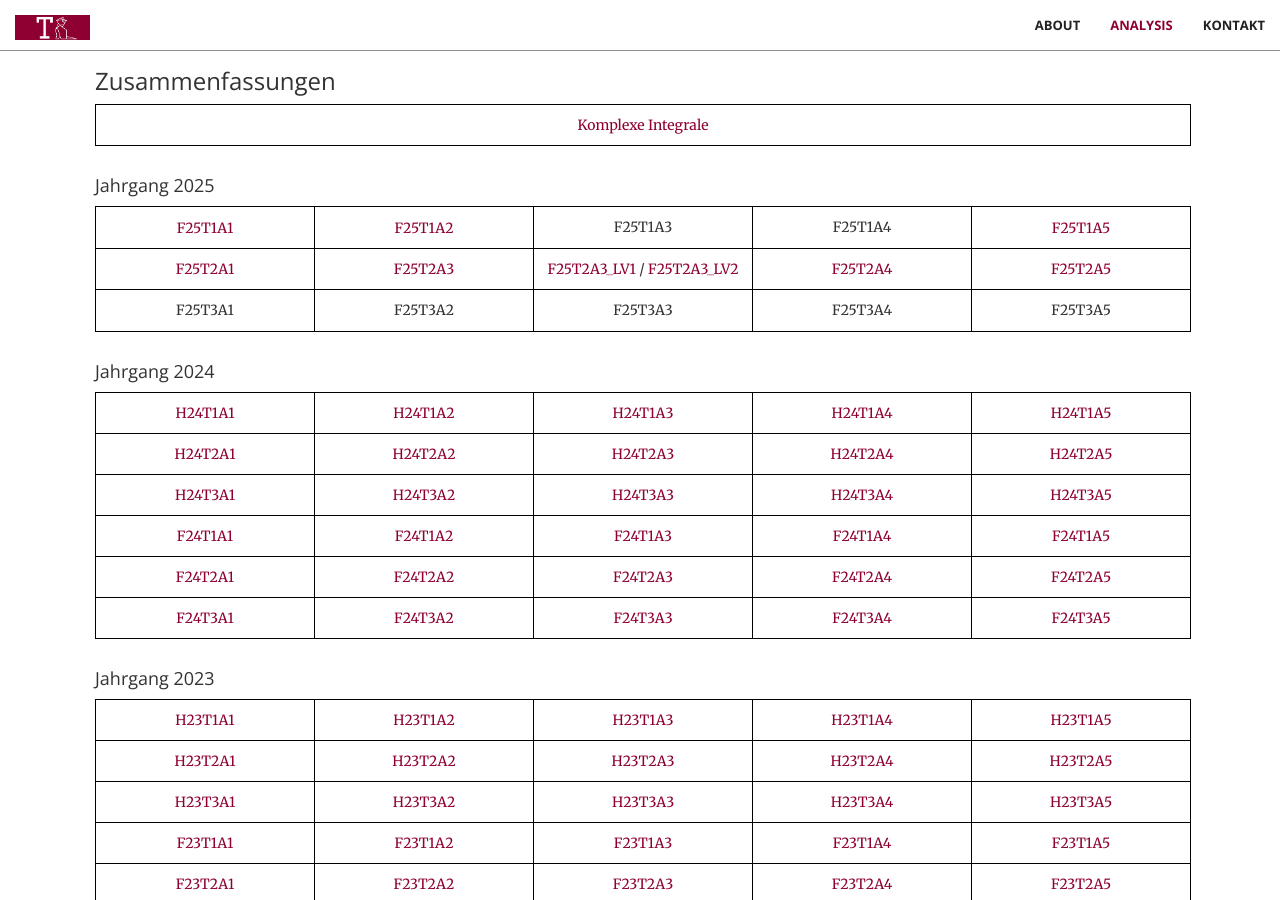
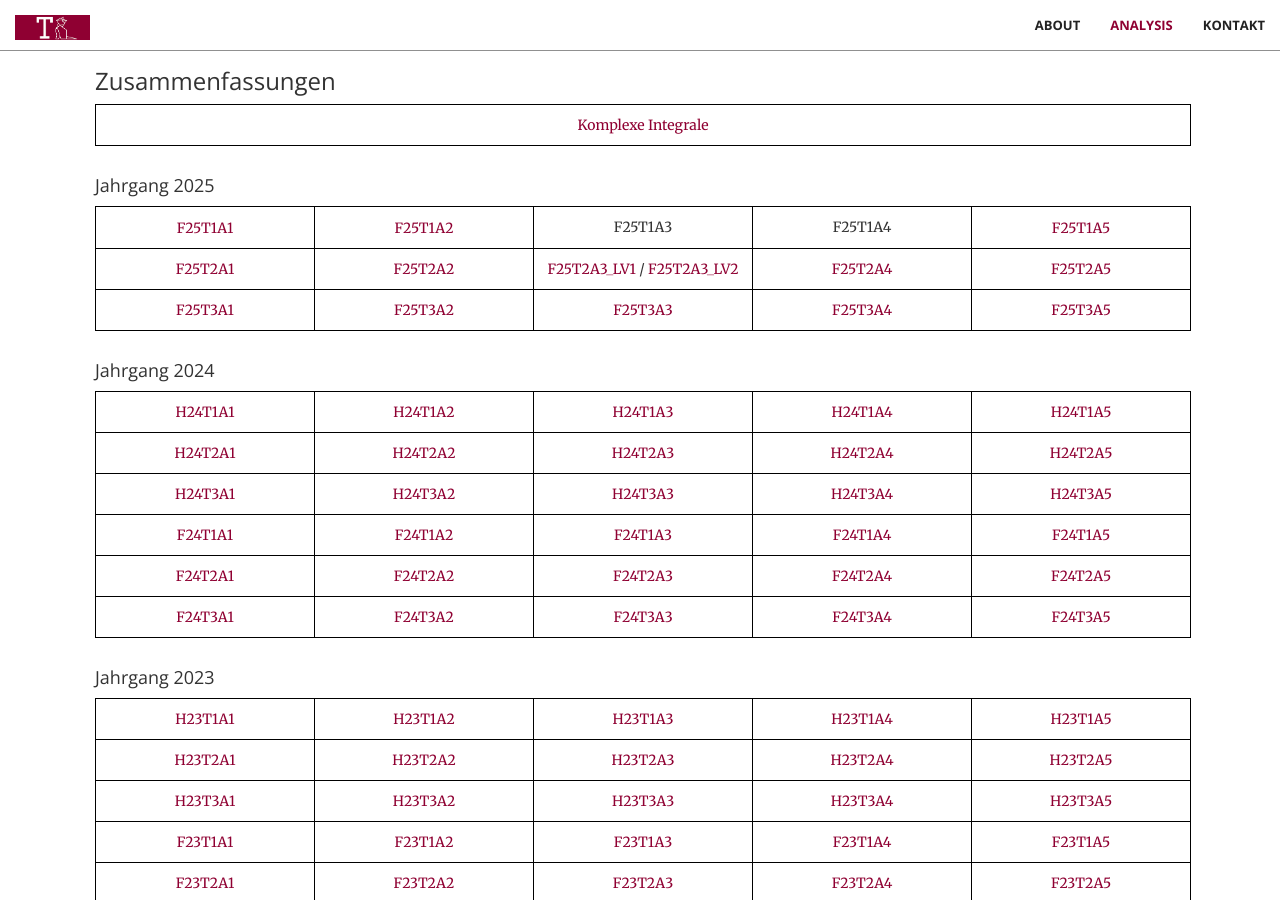
Before and after one commit to trabaldini/trabaldini.github.io, a Jekyll site: the page built from index.html, in a window 1280 px wide and 900 px high, scrolled down 1609 px. Built offline with Jekyll 4.4.1, drawn with Linux system fonts in a browser that asks for light colours; some web fonts are replaced.

Commit message:
Adds F25T3 solutions

```diff
--- a/_includes/math.html
+++ b/_includes/math.html
@@ -52,7 +52,7 @@
                                     <a href="aufg/F25T2A1_RA.pdf" target="_blank">F25T2A1</a>
                                 </td>
                                 <td style="width:20%">
-                                    <a href="aufg/F25T2A2_FT.pdf" target="_blank">F25T2A3</a>
+                                    <a href="aufg/F25T2A2_FT.pdf" target="_blank">F25T2A2</a>
                                 </td>
                                 <td style="width:20%">
                                     <a href="aufg/F25T2A3_DGL_LV1.pdf" target="_blank">F25T2A3_LV1</a>
@@ -68,19 +68,19 @@
                             </tr>
                             <tr>
                                 <td style="width:20%">
-                                    <p>F25T3A1</p>
-                                </td>
-                                <td style="width:20%">
-                                    <p>F25T3A2</p>
-                                </td>
-                                <td style="width:20%">
-                                    <p>F25T3A3</p>
-                                </td>
-                                <td style="width:20%">
-                                    <p>F25T3A4</p>
-                                </td>
-                                <td style="width:20%">
-                                    <p>F25T3A5</p>
+                                    <a href="aufg/F25T3A1_DGL.pdf" target="_blank">F25T3A1</a>
+                                </td>
+                                <td style="width:20%">
+                                    <a href="aufg/F25T3A2_FT.pdf" target="_blank">F25T3A2</a>
+                                </td>
+                                <td style="width:20%">
+                                    <a href="aufg/F25T3A3_DGL.pdf" target="_blank">F25T3A3</a>
+                                </td>
+                                <td style="width:20%">
+                                    <a href="aufg/F25T3A4_FT.pdf" target="_blank">F25T3A4</a>
+                                </td>
+                                <td style="width:20%">
+                                    <a href="aufg/F25T3A5_DGL.pdf" target="_blank">F25T3A5</a>
                                 </td>
                             </tr>
                         </tbody>
```
Also changed, not shown: 5 other files.
